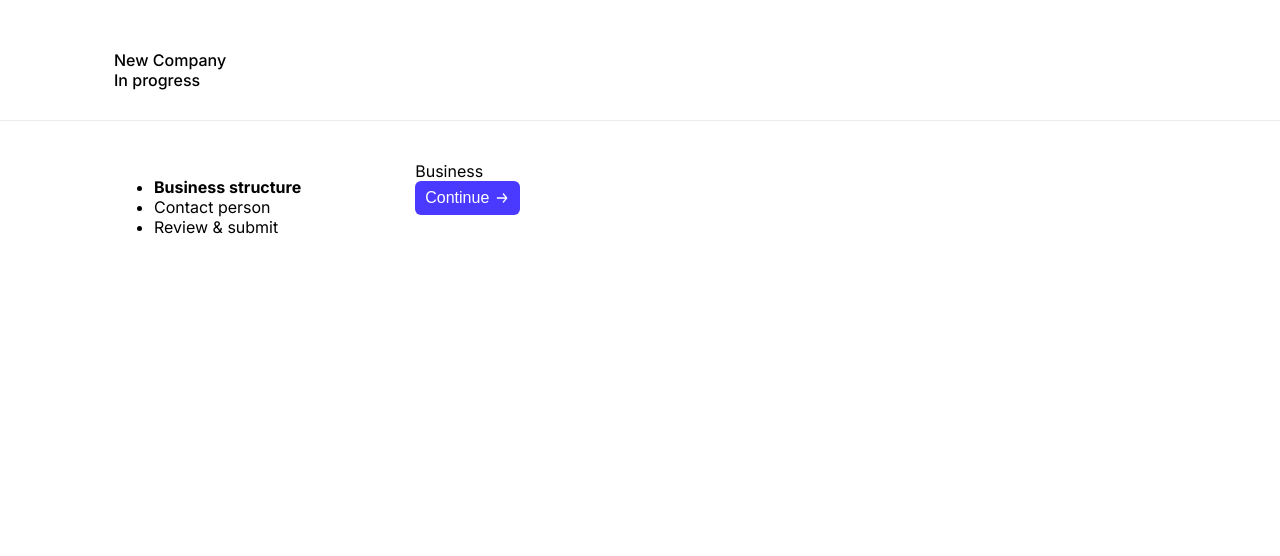
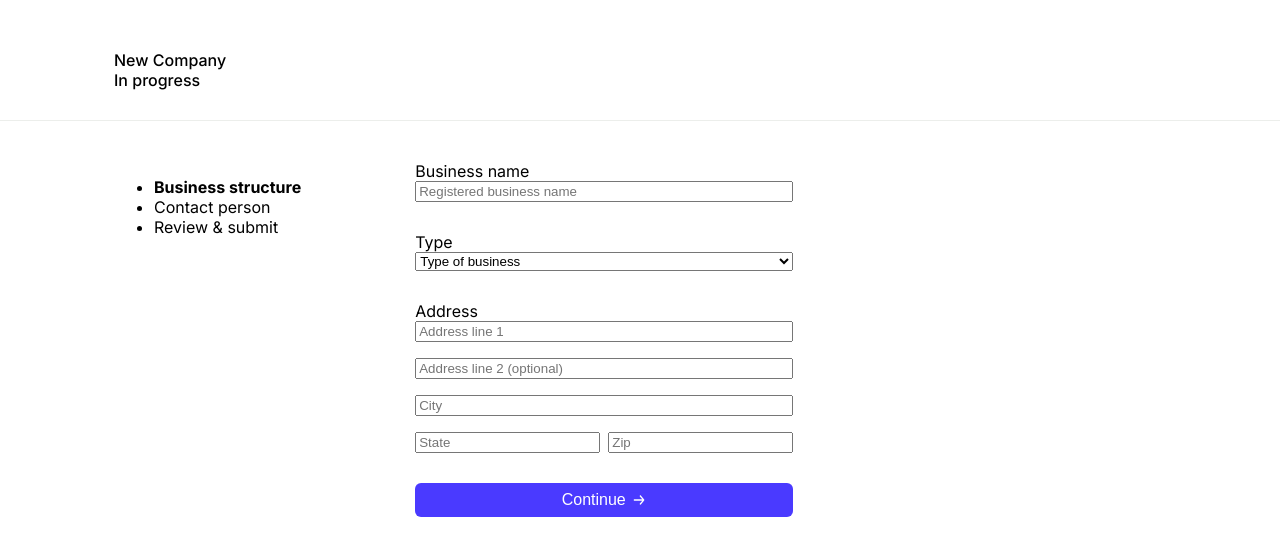
Before and after one commit to nimbomx/technical-challenge-next, a Next.js app: page / in a window 1280 px wide. Shown: the top 556 px of the page. Built offline with nearby package versions, Linux system fonts and the light colour scheme.

Commit message:
First Step with native validation
custom validation style

```diff
--- a/src/app/page.tsx
+++ b/src/app/page.tsx
@@ -44,7 +44,7 @@ export default function Home() {
           <li style={{fontWeight:step===2 ? 'bold' : 'normal' }}>Review & submit</li>
         </ul>
       </aside>
-      <article style={{flex:1, display:"flex", flexDirection:"column", maxWidth: "410px"}}>
+      <article>
         {formStep}
       </article>
     </>
--- /dev/null
+++ b/src/components/atoms/Form.ts
@@ -0,0 +1,8 @@
+'use client'
+import styled from "styled-components";
+
+export const Form = styled.form`
+    display: flex;
+    flex-direction: column;
+    max-width: 410px;
+`
--- /dev/null
+++ b/src/components/atoms/FormBlock.ts
@@ -0,0 +1,8 @@
+'use client'
+import styled from "styled-components";
+
+export const FormBlock = styled.div`
+    display: flex;
+    flex-direction: column;
+    margin-bottom: 14px;
+`
--- /dev/null
+++ b/src/components/atoms/FormGroup.ts
@@ -0,0 +1,13 @@
+'use client'
+import styled from "styled-components";
+
+export const FormGroup = styled.div`
+    display: flex;
+    flex: 1;
+    justify-items: stretch;
+    gap:8px;
+    & input{
+        flex:1;
+        min-width: 0;
+    }
+`
--- /dev/null
+++ b/src/components/atoms/Input.ts
@@ -0,0 +1,11 @@
+'use client'
+import styled from "styled-components";
+
+export const Input = styled.input`
+    margin-bottom: 16px;
+    form.was-validated & {
+        &:invalid{
+            border: 1px solid red;
+        }
+    }
+`
--- /dev/null
+++ b/src/components/atoms/Select.ts
@@ -0,0 +1,11 @@
+'use client'
+import styled from "styled-components";
+
+export const Select = styled.select`
+    margin-bottom: 16px;
+    form.was-validated & {
+        &:invalid{
+            border: 1px solid red;
+        }
+    }
+`
--- a/src/components/molecules/ContinueButton.tsx
+++ b/src/components/molecules/ContinueButton.tsx
@@ -5,7 +5,7 @@ interface Props{
     onClick?: () => void
 }
 export const ContinueButton:FC<Props> = ({onClick}) => {
-    return <Button onClick={onClick}>
+    return <Button onClick={onClick} type="submit">
         Continue
         <img src="/arrow-left.svg" width={16} height={16} alt="" role="presentation"  />
     </Button>
--- /dev/null
+++ b/src/components/molecules/InputWithHelper.tsx
@@ -0,0 +1,17 @@
+import { FC, useRef } from "react";
+import { Input } from "../atoms/Input"
+
+interface Props{
+    placeholder?:string
+    helper?:string
+    required?:boolean
+}
+export const InputWithHelper:FC<Props> = ({placeholder, required, helper}) => {
+    const inputRef = useRef<HTMLInputElement>(null);
+    return <>
+        <Input ref={inputRef} placeholder={placeholder} required={required}  />
+        { helper && inputRef.current && !inputRef.current.validity.valid && (
+            <small>{helper}</small>
+        )}
+    </>
+}
--- /dev/null
+++ b/src/components/molecules/SelectWithHelper.tsx
@@ -0,0 +1,22 @@
+import { FC, ReactNode, useRef } from "react";
+import { Select } from "../atoms/Select";
+
+interface Props{
+    placeholder?:string
+    defaultValue?:string
+    helper?:string
+    required?:boolean
+    children?: ReactNode | ReactNode[]
+}
+export const SelectWithHelper:FC<Props> = ({placeholder, required, helper, children, defaultValue}) => {
+    const selectRef = useRef<HTMLSelectElement>(null);
+    return <>
+        <Select ref={selectRef} required={required} defaultValue={defaultValue} >
+            {!!placeholder && <option value="" disabled>{placeholder}</option>}
+            {children}
+        </Select>
+        { helper && selectRef.current && !selectRef.current.validity.valid && (
+            <small>{helper}</small>
+        )}
+    </>
+}
--- a/src/components/organisms/BusinessStructure.tsx
+++ b/src/components/organisms/BusinessStructure.tsx
@@ -1,16 +1,53 @@
+'use client'
+
 import useFormStore from "@/stores/form.store"
 import { ContinueButton } from "../molecules/ContinueButton"
-import { FormEvent } from "react"
+import { FormEvent, useState } from "react"
+import { company_types } from "@/constants/COMPANY_TYPES"
+import { FormBlock } from "../atoms/FormBlock"
+import { FormGroup } from "../atoms/FormGroup"
+import { Input } from "../atoms/Input"
+import { Select } from "../atoms/Select"
+import { InputWithHelper } from "../molecules/InputWithHelper"
+import { SelectWithHelper } from "../molecules/SelectWithHelper"
+import { Form } from "../atoms/Form"
 
 export const BusinessStructure = () => {
     const increment = useFormStore( state => state.increment )
+    const [wasValidated, setWasValidated] = useState(false)
 
     const submitHandler = (e: FormEvent<HTMLFormElement>) => {
         e.preventDefault();
-        increment()
+        if (e.currentTarget.checkValidity()) {
+            increment()
+        } else {
+            console.log("Formulario no válido");
+        }
+        setWasValidated(true)
+
     }
-    return <form onSubmit={submitHandler}>
-        Business
+    return <Form onSubmit={submitHandler}  className={wasValidated ? 'was-validated' : ''} noValidate >
+        <FormBlock>
+            <label>Business name</label>
+            <InputWithHelper placeholder="Registered business name" required helper="Business name id required" />
+        </FormBlock>
+        <FormBlock>
+            <label>Type</label>
+            <SelectWithHelper required defaultValue="" placeholder="Type of business" helper="Type value is required" >
+                {company_types.map( (type, ix) => <option key={ix} value={type}>{type}</option>)}
+            </SelectWithHelper>
+        </FormBlock>
+        <FormBlock>
+            <label>Address</label>
+            <Input placeholder="Address line 1"  required/>
+            <Input placeholder="Address line 2 (optional)" />
+            <Input placeholder="City"  required/>
+            <FormGroup>
+                <Input placeholder="State"  required/>
+                <Input placeholder="Zip"  required/>
+            </FormGroup>
+        </FormBlock>
+
         <ContinueButton />
-    </form>
+    </Form>
 }
```
